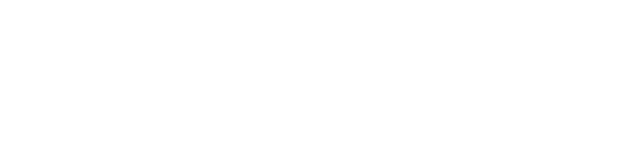
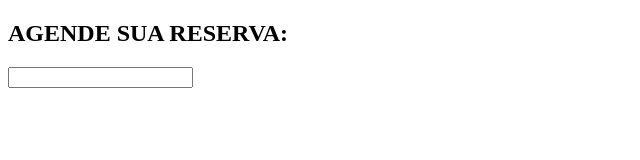
Before and after one commit to LiviaMeowXD/catcafeTCA, a plain HTML site: page index.html in a window 1280 px wide. Shown: the whole page, without its empty margins (0-640 px from the left). Drawn offline with Linux system fonts and the light colour scheme.

Commit message:
feat: titulo adicionado

```diff
--- a/index.html
+++ b/index.html
@@ -7,10 +7,9 @@
 </head>
 <body>
 
-
-
-    <script>
-
-    </script>
+    <h2>AGENDE SUA RESERVA:</h2>
+    <form>
+        <input>
+    </form>
 </body>
 </html>
```
